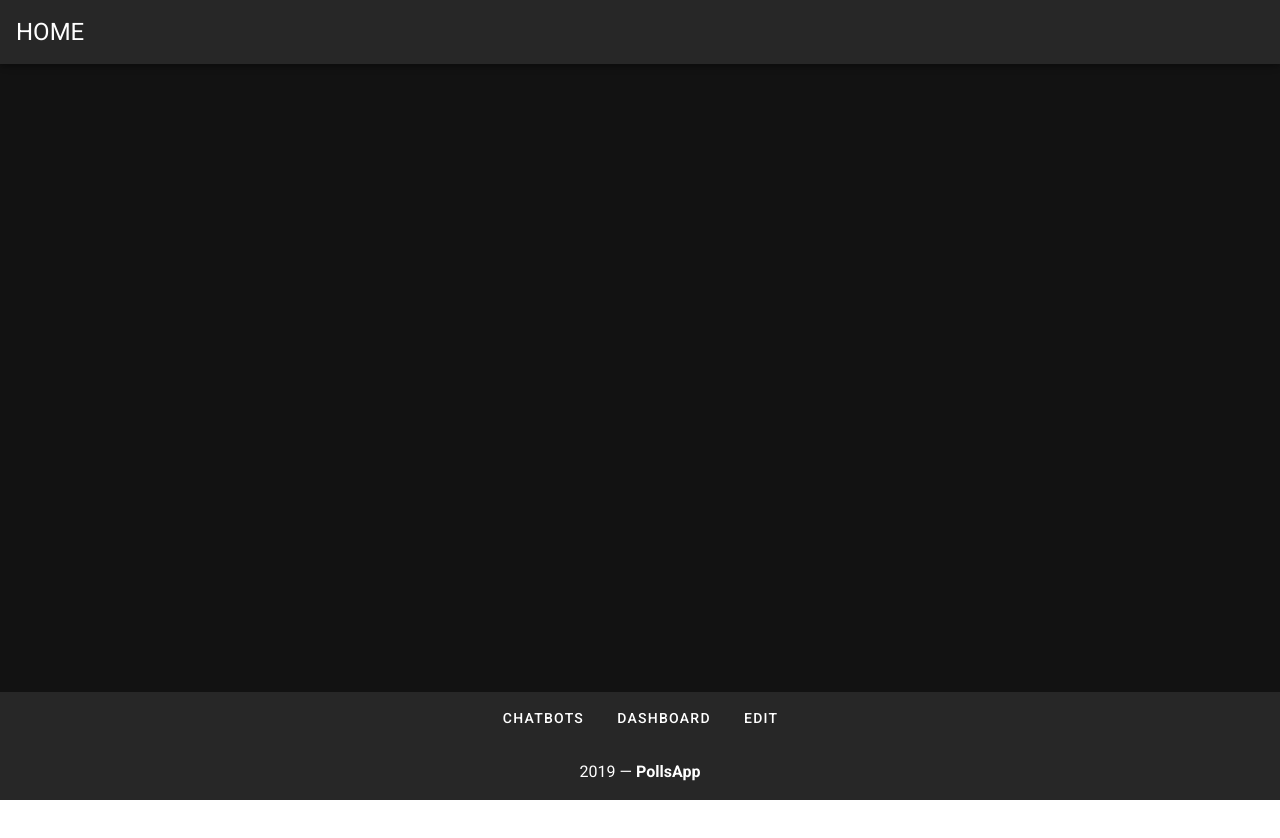
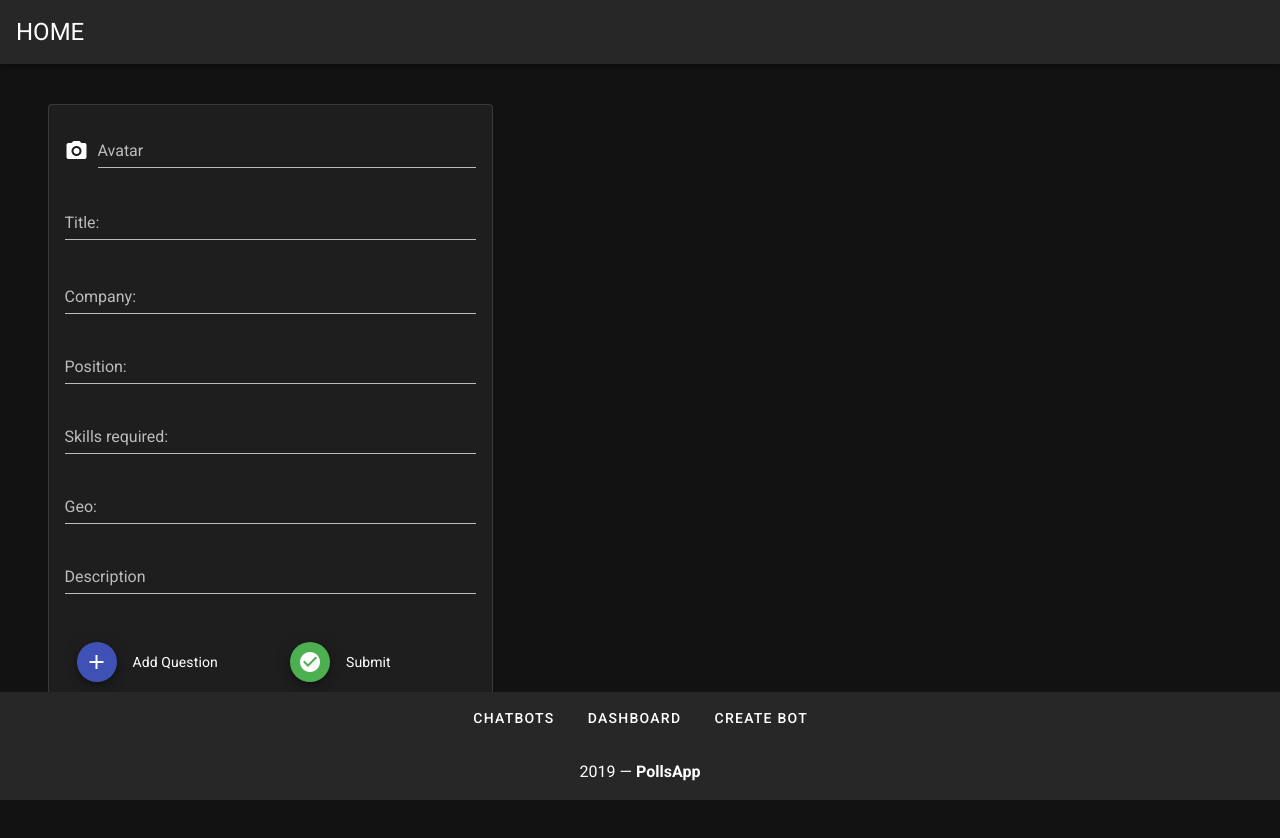
Before and after one commit to pavelDruzhinin/school-5-command-1, a Vue app in the folder frontend/: page /create in a window 1280 px wide. Shown: the top 838 px of the page. Before the commit the page ends 800 px from the top, so only its background shows below. Built offline with nearby package versions, Linux system fonts and the light colour scheme.

Commit message:
added createpoll

```diff
--- a/frontend/router.js
+++ b/frontend/router.js
@@ -6,6 +6,7 @@ import Admin from "./src/components/Admin"
 import Test from "./src/components/Test"
 import EditPoll from "./src/components/EditPoll"
 import CardChat from "./src/components/CardChat"
+import CreatePoll from "./src/components/CreatePoll"
 
 Vue.use(Router);
 
@@ -48,6 +49,13 @@ export default new Router({
             name: 'cardchat',
             component: CardChat,
             props: true,
+        },
+        {
+            path:'/create/',
+            name: 'create',
+            component: CreatePoll,
+            props:true,
+
         }
     ]
 })
--- /dev/null
+++ b/frontend/src/components/CreatePoll.vue
@@ -0,0 +1,220 @@
+<template>
+  <v-container>
+    <v-row>
+      <v-card class="mt-10" min-width="300" max-width="500" outlined>
+        <v-list-item three-line>
+          <v-list-item-content>
+            <v-img
+            :src=bots.image
+            class="mx-auto"
+            max-width=90px>
+            </v-img>
+             <v-file-input
+      :rules="rules"
+      accept="image/png, image/jpeg, image/bmp"
+      placeholder="Pick an new avatar"
+      prepend-icon="mdi-camera"
+      width="10px"
+      label="Avatar"
+    ></v-file-input>
+            <v-list-item-title class="headline mb-1"> <v-text-field clear-icon="mdi-close-circle" clearable :rules="formIsValid" v-model="title"
+                  label="Title:" type="text" @click:clear="clearMessage"></v-text-field></v-list-item-title>
+            <v-list-item-subtitle>
+              <v-text-field clear-icon="mdi-close-circle" clearable :rules="formIsValid" v-model="company"
+                  label="Company:" type="text" @click:clear="clearMessage"></v-text-field>
+                   <v-text-field clear-icon="mdi-close-circle" clearable :rules="formIsValid" v-model="position"
+                  label="Position:" type="text" @click:clear="clearMessage"></v-text-field>
+                   <v-text-field clear-icon="mdi-close-circle" clearable :rules="formIsValid" v-model="skills"
+                  label="Skills required:" type="text" @click:clear="clearMessage"></v-text-field>
+                  <v-text-field clear-icon="mdi-close-circle" clearable :rules="formIsValid" v-model="geo"
+                  label="Geo:" type="text" @click:clear="clearMessage"></v-text-field>
+              <v-text-field clear-icon="mdi-close-circle" clearable :rules="formIsValid" v-model="description"
+                  label="Description" type="text" @click:clear="clearMessage">
+              </v-text-field>
+            </v-list-item-subtitle>
+
+          </v-list-item-content>
+        </v-list-item>
+
+        <v-card-actions>
+          <v-btn class="ml-5" small fab dark color="indigo" @click="dialog = !dialog">
+            <v-icon dark>mdi-plus</v-icon>
+          </v-btn>
+          <v-card-text> Add Question</v-card-text>
+          <v-btn class="ml-5" small fab dark color="success" @click="sucess=!sucess">
+            <v-icon dark>mdi-checkbox-marked-circle</v-icon>
+          </v-btn>
+          <v-card-text>Submit</v-card-text>
+
+
+        </v-card-actions>
+
+
+        <v-dialog v-model="dialog" max-width="400px">
+          <v-card class="pt-10">
+            <v-card-text>
+              <v-form ref="form" v-model="valid" :lazy-validation="lazy">
+                <v-text-field clear-icon="mdi-close-circle" clearable :rules="formIsValid" v-model="Quest"
+                  label="Question" type="text" @click:clear="clearMessage"></v-text-field>
+                  <div class="text-center">
+                <v-btn class="mr-10" color="indigo" @click="submit()">Add</v-btn>
+                <v-btn color="indigo" @click="reset();dialog=false">Close</v-btn>
+                  </div>
+              </v-form>
+            </v-card-text>
+          </v-card>
+        </v-dialog>
+
+         <v-dialog v-model="sucess" max-width="400px">
+          <v-card class="pt-10">
+            <v-card-text>
+
+                  <div class="text-center">
+                Sucess
+                  </div>
+            </v-card-text>
+            <div class="text-center">
+            <v-btn class="mb-10" @click="sucess=!sucess">Close</v-btn>
+            </div>
+          </v-card>
+        </v-dialog>
+
+        <v-dialog v-model="redactPost" max-width="400px">
+          <v-card class="pt-10">
+            <v-card-text>
+              <v-form ref="form" v-model="valid" :lazy-validation="lazy">
+                <v-text-field clear-icon="mdi-close-circle" clearable :rules="formIsValid" v-model="redQuest"
+                  label="Question" type="text" @click:clear="clearMessage"></v-text-field>
+                   <div class="text-center">
+                <v-btn class="mr-10" color="indigo" @click="redact()">Apply</v-btn>
+                <v-btn color="indigo" @click="reset();redactPost=false">Close</v-btn>
+                   </div>
+              </v-form>
+            </v-card-text>
+          </v-card>
+        </v-dialog>
+
+
+        <v-list>
+          <v-list-item v-for="question in questions" :key="question.questions_id">
+            <v-list-item-content>
+              <v-list-item-title>
+                <p>{{question.title}}</p>
+              </v-list-item-title>
+              <div class="text-center">
+              <v-btn-toggle v-model="toggle_exclusive" class="mx-auto">
+                <v-btn text icon @click="deletePost(question.questions_id)">
+                  <v-icon>mdi-delete</v-icon>
+                </v-btn>
+                <v-btn text icon @click="redactPost=!redactPost;dialogwrite(question.title,question.questions_id)">
+                  <v-icon>mdi-pencil</v-icon>
+                </v-btn>
+              </v-btn-toggle>
+              </div>
+
+            </v-list-item-content>
+          </v-list-item>
+
+
+        </v-list>
+
+      <div class="text-center mb-10">
+      <v-btn rounded color="success" dark  @click="sucess=!sucess"><v-icon class="pr-3" >mdi-checkbox-marked-circle</v-icon>Submit</v-btn>
+    </div>
+      </v-card>
+
+    </v-row>
+
+  </v-container>
+</template>
+
+
+<script>
+
+  export default {
+    data() {
+
+      return {
+        direction: 'bottom',
+        fab: false,
+        globalid: null,
+        dialog: false,
+        sucess:false,
+        redactPost: false,
+        message: null,
+        title:null,
+        description:null,
+        company:null,
+        position:null,
+        skills:null,
+        geo:null,
+        n: 0,
+        items: [],
+        bots: [{id:{},title:{},company:{},userpassed:{},questions_num:{},createdate:{},canceled:{},image:{},description:{}}],
+       questions: [], /* {questions_id:null,title:null} */
+       errors: [],
+        redlabel: "",
+        formIsValid: [
+          (v) => !!v || 'Field is required'
+        ]
+      }
+    },
+
+
+
+    methods: {
+      clearMessage() {
+        this.message = ''
+      },
+      reset() {
+        this.$refs.form.reset();
+      },
+      submit() {
+        if (this.$refs.form.validate()) {
+
+          this.questions.push ({
+            questions_id:this.questions.size,
+            title:this.Quest
+          });
+          this.$refs.form.reset();
+        }
+      },
+      deletePost(n) {
+        for (let i = 0; i <= this.questions.length; i++) {
+          if (this.questions[i].questions_id == n) {
+            this.questions.splice(i, 1);
+          }
+        }
+
+      },
+
+      redact() {
+        if (this.$refs.form.validate()) {
+          for (let i = 0; i <= this.questions.length; i++) {
+            if (this.questions[i].questions_id == this.globalid) {
+
+              this.questions[i].title = this.redQuest;
+            }
+
+          }
+        }
+      },
+      dialogwrite(str, num) {
+        this.redQuest = str;
+        this.globalid = num;
+      },
+    },
+  }
+
+</script>
+
+<style>
+  /* This is for documentation purposes and will not be needed in your application */
+  #create .v-speed-dial {
+    position: absolute;
+  }
+
+  #create .v-btn--floating {
+    position: relative;
+  }
+</style>
--- a/frontend/src/components/Footer.vue
+++ b/frontend/src/components/Footer.vue
@@ -27,14 +27,14 @@
                 Dashboard
             </v-btn>
             </router-link>
-            <router-link to="/editpoll" style="text-decoration: none; color: white">
+            <router-link to="/create" style="text-decoration: none; color: white">
                 <v-btn
                         color="white"
                         text
                         rounded
                         class="my-2"
                 >
-                    Edit
+                    Create Bot
                 </v-btn>
             </router-link>
             <v-col
```
